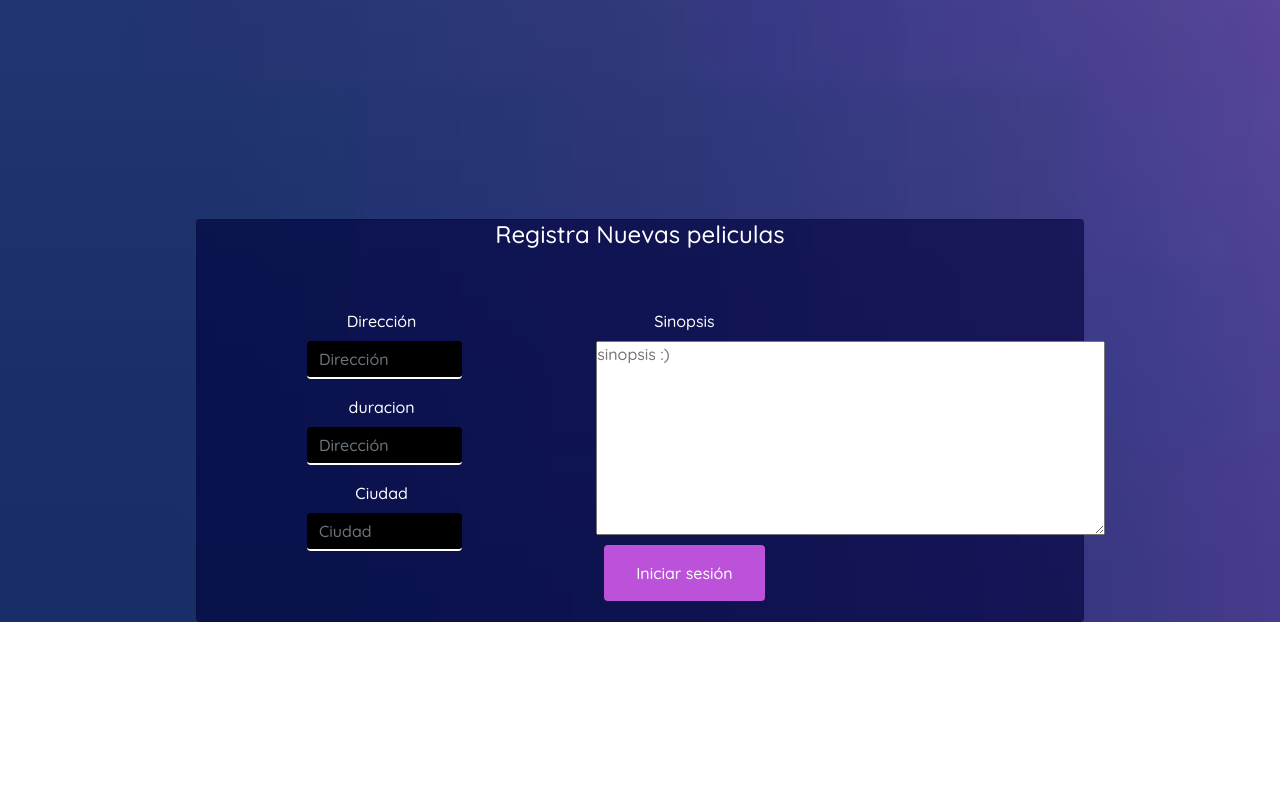
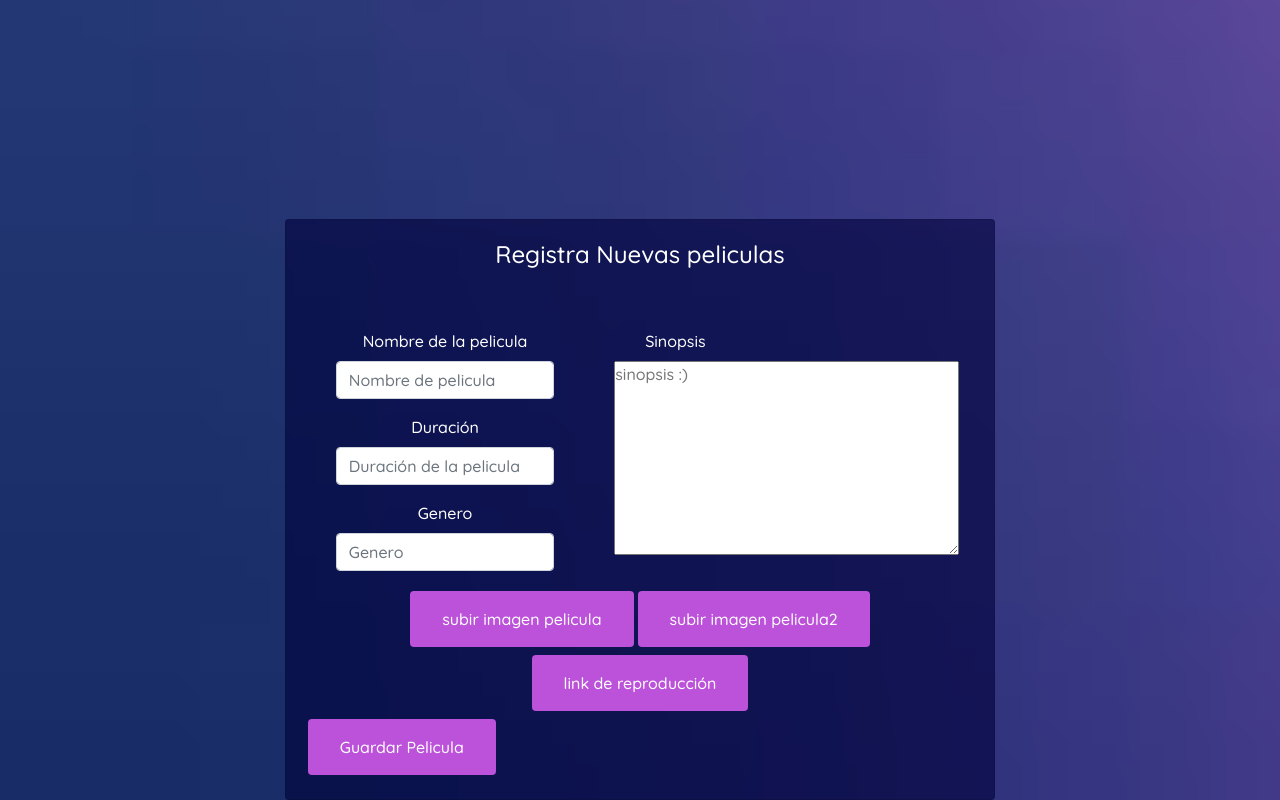
Before and after one commit to PaolaCuadros1/atenea, an Angular app: page /aboutus in a window 1280 px wide. Shown: the part 3146-3946 px from the top of the page. Before the commit the page ends 3768 px from the top, so only its background shows below. Built offline with nearby package versions, Linux system fonts and the light colour scheme.

Commit message:
formulario peliculas2

```diff
--- a/src/app/components/register-song/register-song.component.html
+++ b/src/app/components/register-song/register-song.component.html
@@ -1,7 +1,8 @@
 <div class="container">
     <div class="mx-auto" style="width: 80%;">
+        <div class="mx-auto" style="width: 80%;">
             <div class="card black-card">
-            <!-- <div class="card-body"> -->
+                <div class="card-body">
                     <h4 class="card-title">Registra Nuevas peliculas</h4>
                     <br>
                     <br>
@@ -10,30 +11,34 @@
                             <div class="row">
                                 <div class="col-md-5">
                                     <div class="form-group  col-md-12">
-                                <label class="name-form" for="address">Dirección</label>
-                                <input type="text" class="form-control form-control-1" id="address" placeholder="Dirección" required>
+                                        <label class="name-form" for="nameMovie">Nombre de la pelicula</label>
+                                        <input type="text" class="form-control " id="nameMovie" placeholder="Nombre de pelicula" required>
                                     </div>
                                     <div class="form-group  col-md-12">
-                                <label class="name-form" for="address">duracion</label>
-                                <input type="text" class="form-control form-control-1" id="address" placeholder="Dirección" required>
+                                        <label class="name-form" for="address">Duración</label>
+                                        <input type="text" class="form-control " id="address" placeholder="Duración de la pelicula" required>
                                     </div>
                                     <div class="form-group  col-md-12">
-                                <label class="name-form" for="city">Ciudad</label>
-                                <input type="text" class="form-control form-control-1" id="city" placeholder="Ciudad" required>
+                                        <label class="name-form" for="city">Genero</label>
+                                        <input type="text" class="form-control " id="genderS" placeholder="Genero" required>
                                     </div>
                                 </div>
                                 <div class="col-md-6">
                                     <div class="form-group  col-md-6">
                                         <label class="name-form" for="address">Sinopsis</label>
-                                <textarea name="sinopsis" id="sinopsis" cols="60" rows="8.5" placeholder="sinopsis :)"></textarea>
-                                <button type="submit" class="btn  boton">Iniciar sesión</button>
+                                        <textarea name="sinopsis" id="sinopsis" cols="40" rows="8.5" placeholder="sinopsis :)"></textarea>
                                     </div>
-
+                                </div>
+                                <div>
+                                    <button type="submit" class="btn  boton">subir imagen pelicula</button>
+                                    <button type="submit" class="btn  boton">subir imagen pelicula2</button>
+                                    <button type="submit" class="btn  boton">link de reproducción</button>
+                                </div>
+                                <button id="saveData" type="button" class="btn boton" onclick="validateEmptyData()">Guardar Pelicula</button></div>
+                        </div>
+                    </form>
                 </div>
             </div>
         </div>
-            </form>
-            <!-- </div> -->
     </div>
 </div>
-</div>
```
Lines whose indentation alone changed are shown as unchanged.
